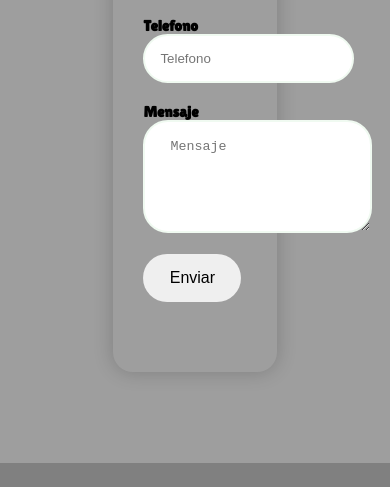
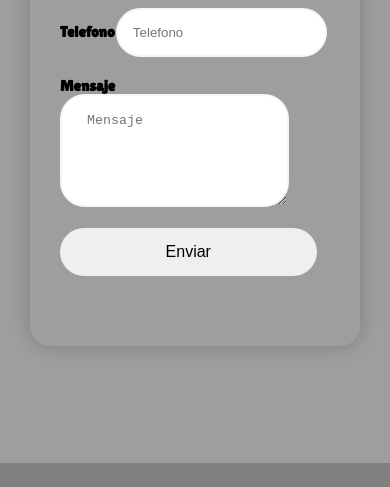
Before and after one commit to tomasarmano/Locky-Armano, a website: page pages/contacto.html in a window 390 px wide. Shown: the part 427-914 px from the top of the page. Drawn offline with nearby package versions, Linux system fonts and the light colour scheme.

Commit message:
resposive

```diff
--- a/css/estilo.css
+++ b/css/estilo.css
@@ -586,9 +586,6 @@ footer{
     .gallery{
         grid-template-rows: repeat(2, 20rem);
     }
-    form{
-        width: 24rem;
-    }
     .container-img{
         text-align: center;
 
```
